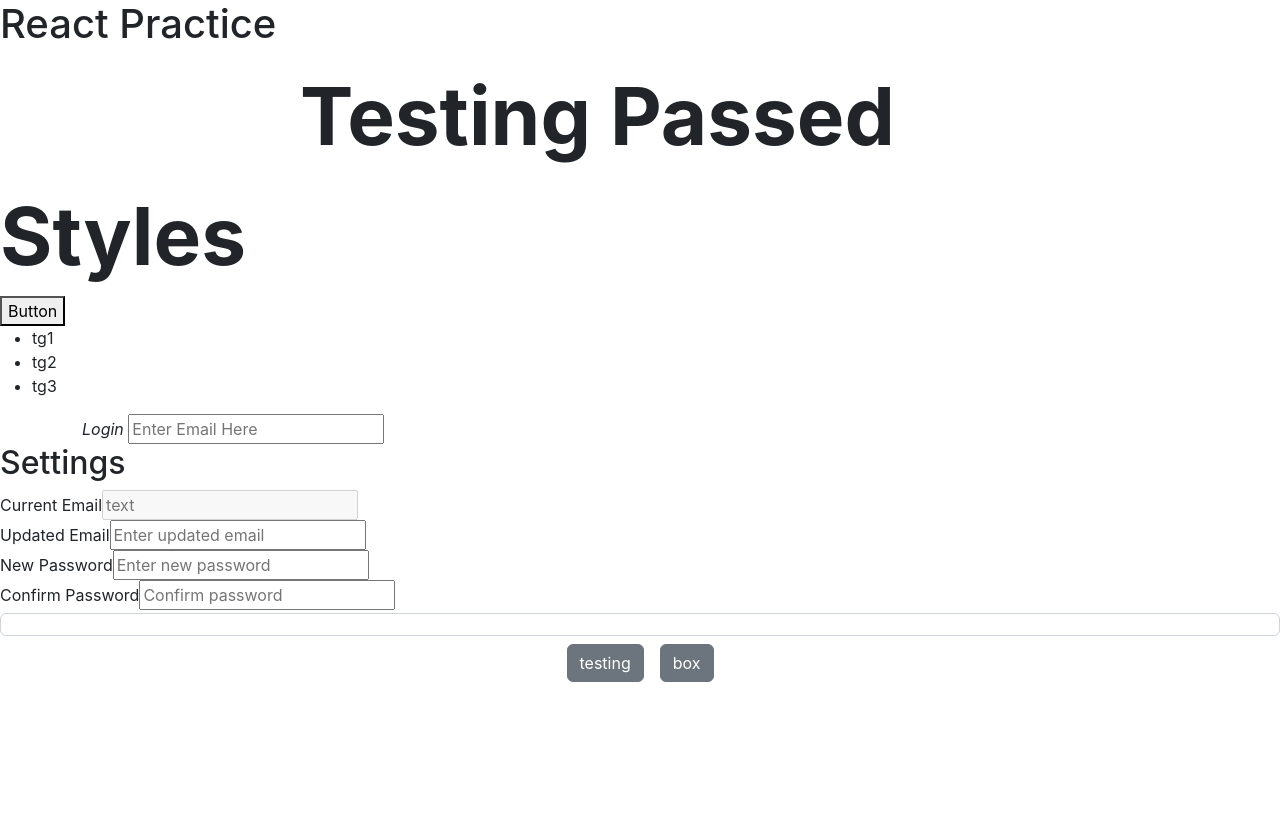
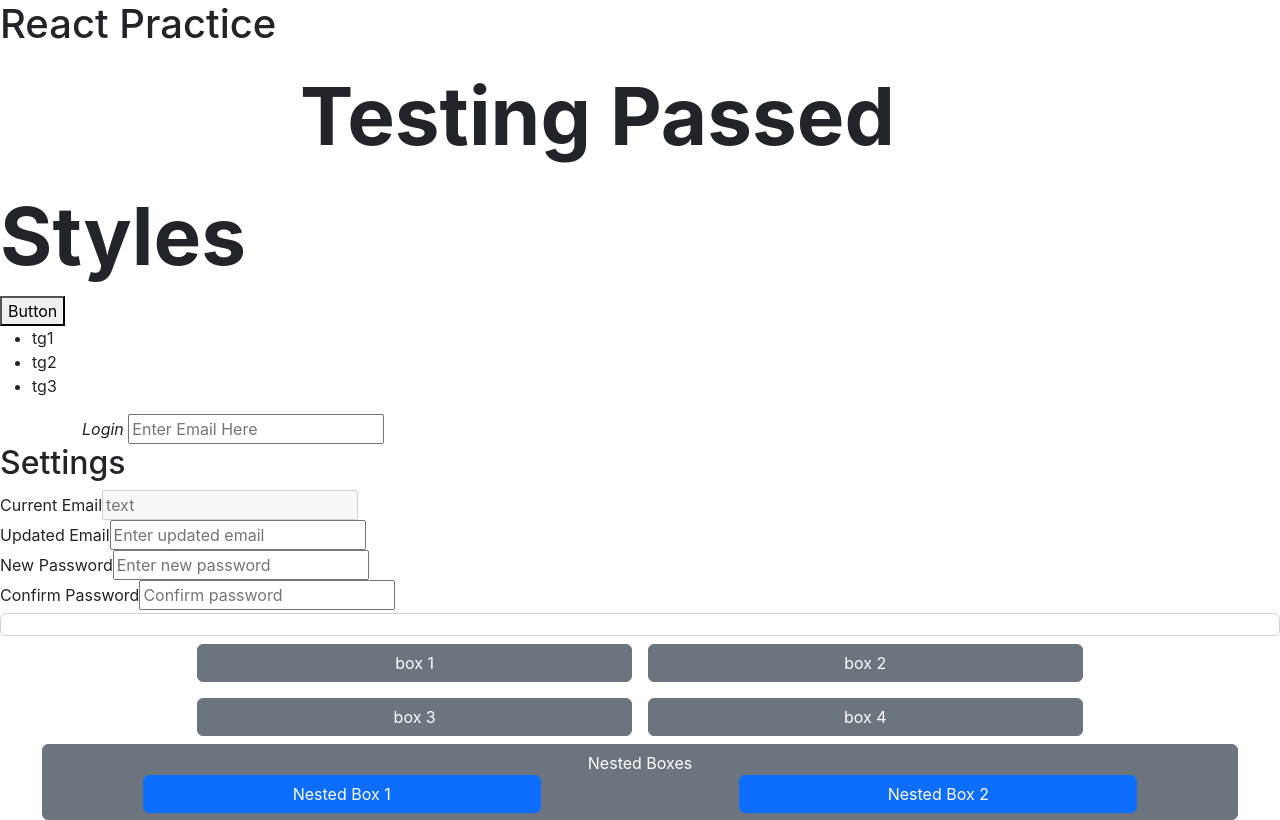
Before and after one commit to DanielOmarZavala/react-exercises, a React (Create React App) app in the folder first-app/: page / in a window 1280 px wide. Built offline with nearby package versions, Linux system fonts and the light colour scheme.

Commit message:
Bootstrap Grid Practice within React Component

```diff
--- a/first-app/src/components/test.jsx
+++ b/first-app/src/components/test.jsx
@@ -6,9 +6,26 @@ export default class Test extends Component {
     render() {
         return (
             <React.Fragment>
-                <div className="d-flex justify-content-center align-items-center">
-                    <h1 className="btn btn-secondary m-2">testing</h1>
-                    <div className="btn btn-secondary m-2">box</div>
+                <div className="row justify-content-center align-items-center">
+                    <div className="btn btn-secondary col-4 m-2">box 1</div>
+                    <div className="btn btn-secondary col-4 m-2">box 2</div>
+                    <div className="w-100"></div>
+                    <div className="btn btn-secondary col-4 m-2">box 3</div>
+                    <div className="btn btn-secondary col-4 m-2">box 4</div>
+                </div>
+
+                <div className="row justify-content-around align-items-center">
+                    <div className="col-11 btn btn-secondary">
+                        Nested Boxes
+                        <div className="row justify-content-around">
+                            <div className="col-4 btn btn-primary">
+                                Nested Box 1
+                            </div>
+                            <div className="col-4 btn btn-primary">
+                                Nested Box 2
+                            </div>
+                        </div>
+                    </div>
                 </div>
             </React.Fragment>
         );
```
